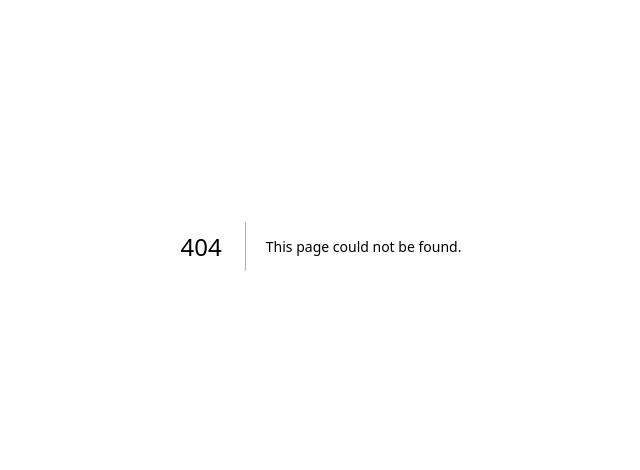
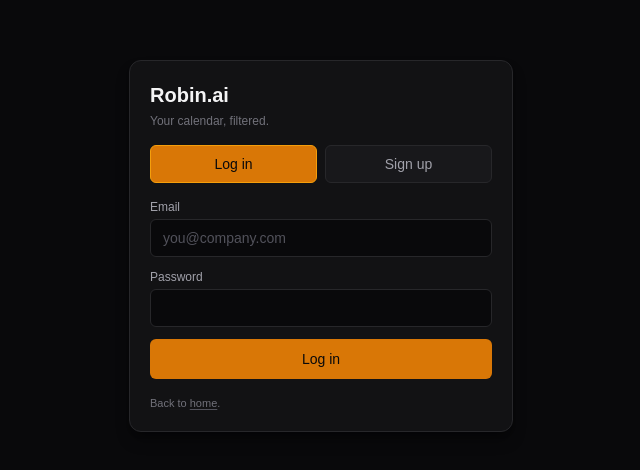
Before and after one commit to abhishek5878/vc_voice, a Next.js app: page /auth in a window 1280 px wide. Before the commit this address had no page. Shown: the part 154-624 px from the top of the page, without its empty margins (319-959 px from the left). Built offline with nearby package versions, Linux system fonts and the light colour scheme.

Commit message:
Next.js Supabase auth: /auth page with login/signup, landing links updated
Co-authored-by: Cursor <cursoragent@cursor.com>

```diff
--- /dev/null
+++ b/src/app/auth/page.tsx
@@ -0,0 +1,188 @@
+"use client";
+
+import { useState, useCallback } from "react";
+import { useRouter } from "next/navigation";
+import { createBrowserSupabase } from "@/lib/supabase/client";
+
+type Mode = "login" | "register";
+
+export default function AuthPage() {
+  const [mode, setMode] = useState<Mode>("login");
+  const [email, setEmail] = useState("");
+  const [password, setPassword] = useState("");
+  const [name, setName] = useState("");
+  const [error, setError] = useState<string | null>(null);
+  const [loading, setLoading] = useState(false);
+  const router = useRouter();
+
+  const switchMode = (next: Mode) => {
+    setMode(next);
+    setError(null);
+  };
+
+  const handleSubmit = useCallback(
+    async (e: React.FormEvent) => {
+      e.preventDefault();
+      setError(null);
+
+      const trimmedEmail = email.trim();
+      if (!trimmedEmail || !password) {
+        setError("Enter your email and password.");
+        return;
+      }
+
+      setLoading(true);
+      try {
+        const supabase = createBrowserSupabase();
+
+        if (mode === "login") {
+          const { data, error: err } = await supabase.auth.signInWithPassword({
+            email: trimmedEmail,
+            password,
+          });
+          if (err) {
+            setError(err.message || "Login failed.");
+            return;
+          }
+          if (!data.session) {
+            setError("Login failed. No active session returned.");
+            return;
+          }
+        } else {
+          const displayName = (name || "My Workspace").trim();
+          const { data, error: err } = await supabase.auth.signUp({
+            email: trimmedEmail,
+            password,
+            options: {
+              data: { name: displayName },
+            },
+          });
+          if (err) {
+            setError(err.message || "Sign up failed.");
+            return;
+          }
+          if (!data.session) {
+            // Email-confirmation flows can return null session. Still redirect to app with a notice.
+            // For now, just continue; Supabase will handle email confirmation if configured.
+          }
+        }
+
+        router.push("/app");
+      } catch (e) {
+        setError(e instanceof Error ? e.message : "Unexpected error.");
+      } finally {
+        setLoading(false);
+      }
+    },
+    [mode, email, password, name, router]
+  );
+
+  return (
+    <div className="min-h-screen bg-zinc-950 text-zinc-100 flex flex-col">
+      <main className="flex-1 flex items-center justify-center px-4">
+        <div className="auth-page w-full max-w-sm border border-zinc-800 bg-zinc-900/60 rounded-xl p-5 shadow-lg shadow-black/40">
+          <h1 className="text-xl font-semibold mb-1">Robin.ai</h1>
+          <p className="text-xs text-zinc-500 mb-4">Your calendar, filtered.</p>
+
+          <div className="flex gap-2 mb-4">
+            <button
+              type="button"
+              onClick={() => switchMode("login")}
+              className={`flex-1 px-3 py-2 rounded-md text-sm border ${
+                mode === "login"
+                  ? "bg-amber-600 border-amber-500 text-zinc-950"
+                  : "bg-zinc-900 border-zinc-800 text-zinc-400 hover:border-zinc-600"
+              }`}
+            >
+              Log in
+            </button>
+            <button
+              type="button"
+              onClick={() => switchMode("register")}
+              className={`flex-1 px-3 py-2 rounded-md text-sm border ${
+                mode === "register"
+                  ? "bg-amber-600 border-amber-500 text-zinc-950"
+                  : "bg-zinc-900 border-zinc-800 text-zinc-400 hover:border-zinc-600"
+              }`}
+            >
+              Sign up
+            </button>
+          </div>
+
+          <form onSubmit={handleSubmit} className="space-y-3">
+            {mode === "register" && (
+              <div className="space-y-1">
+                <label className="block text-xs text-zinc-400" htmlFor="name">
+                  Name (optional)
+                </label>
+                <input
+                  id="name"
+                  type="text"
+                  autoComplete="name"
+                  value={name}
+                  onChange={(e) => setName(e.target.value)}
+                  className="w-full px-3 py-2 rounded-md bg-zinc-950 border border-zinc-800 text-sm text-zinc-100 placeholder-zinc-600 focus:outline-none focus:border-zinc-600"
+                  placeholder="My Workspace"
+                />
+              </div>
+            )}
+
+            <div className="space-y-1">
+              <label className="block text-xs text-zinc-400" htmlFor="email">
+                Email
+              </label>
+              <input
+                id="email"
+                type="email"
+                autoComplete="email"
+                required
+                value={email}
+                onChange={(e) => setEmail(e.target.value)}
+                className="w-full px-3 py-2 rounded-md bg-zinc-950 border border-zinc-800 text-sm text-zinc-100 placeholder-zinc-600 focus:outline-none focus:border-zinc-600"
+                placeholder="you@company.com"
+              />
+            </div>
+
+            <div className="space-y-1">
+              <label className="block text-xs text-zinc-400" htmlFor="password">
+                Password {mode === "register" && <span className="text-zinc-500">(min 6)</span>}
+              </label>
+              <input
+                id="password"
+                type="password"
+                autoComplete={mode === "login" ? "current-password" : "new-password"}
+                required
+                minLength={mode === "register" ? 6 : undefined}
+                value={password}
+                onChange={(e) => setPassword(e.target.value)}
+                className="w-full px-3 py-2 rounded-md bg-zinc-950 border border-zinc-800 text-sm text-zinc-100 placeholder-zinc-600 focus:outline-none focus:border-zinc-600"
+              />
+            </div>
+
+            {error && <p className="text-xs text-red-400">{error}</p>}
+
+            <button
+              type="submit"
+              disabled={loading}
+              className="w-full mt-1 px-3 py-2.5 rounded-md bg-amber-600 hover:bg-amber-500 disabled:opacity-60 text-sm font-medium text-zinc-950"
+            >
+              {loading ? (mode === "login" ? "Logging in…" : "Signing up…") : mode === "login" ? "Log in" : "Sign up"}
+            </button>
+          </form>
+
+          <p className="mt-4 text-[11px] text-zinc-500">
+            Back to{" "}
+            <button
+              type="button"
+              onClick={() => router.push("/")}
+              className="underline underline-offset-2 decoration-zinc-600 hover:text-zinc-300"
+            >
+              home
+            </button>
+            .
+          </p>
+        </div>
+      </main>
+    </div>
+  );
+}
--- a/src/app/page.tsx
+++ b/src/app/page.tsx
@@ -27,7 +27,7 @@ export default function LandingPage() {
               Open Robin
             </Link>
             <Link
-              href="/auth.html"
+              href="/auth"
               className="px-6 py-3 rounded-lg border border-amber-500/60 text-amber-500/90 hover:bg-amber-500/10 font-medium transition-colors"
             >
               Sign up / Log in
@@ -121,7 +121,7 @@ export default function LandingPage() {
             Open Robin
           </Link>
           <Link
-            href="/auth.html"
+            href="/auth"
             className="px-6 py-3 rounded-lg border border-amber-500/60 text-amber-500/90 hover:bg-amber-500/10 font-medium transition-colors"
           >
             Sign up
```
